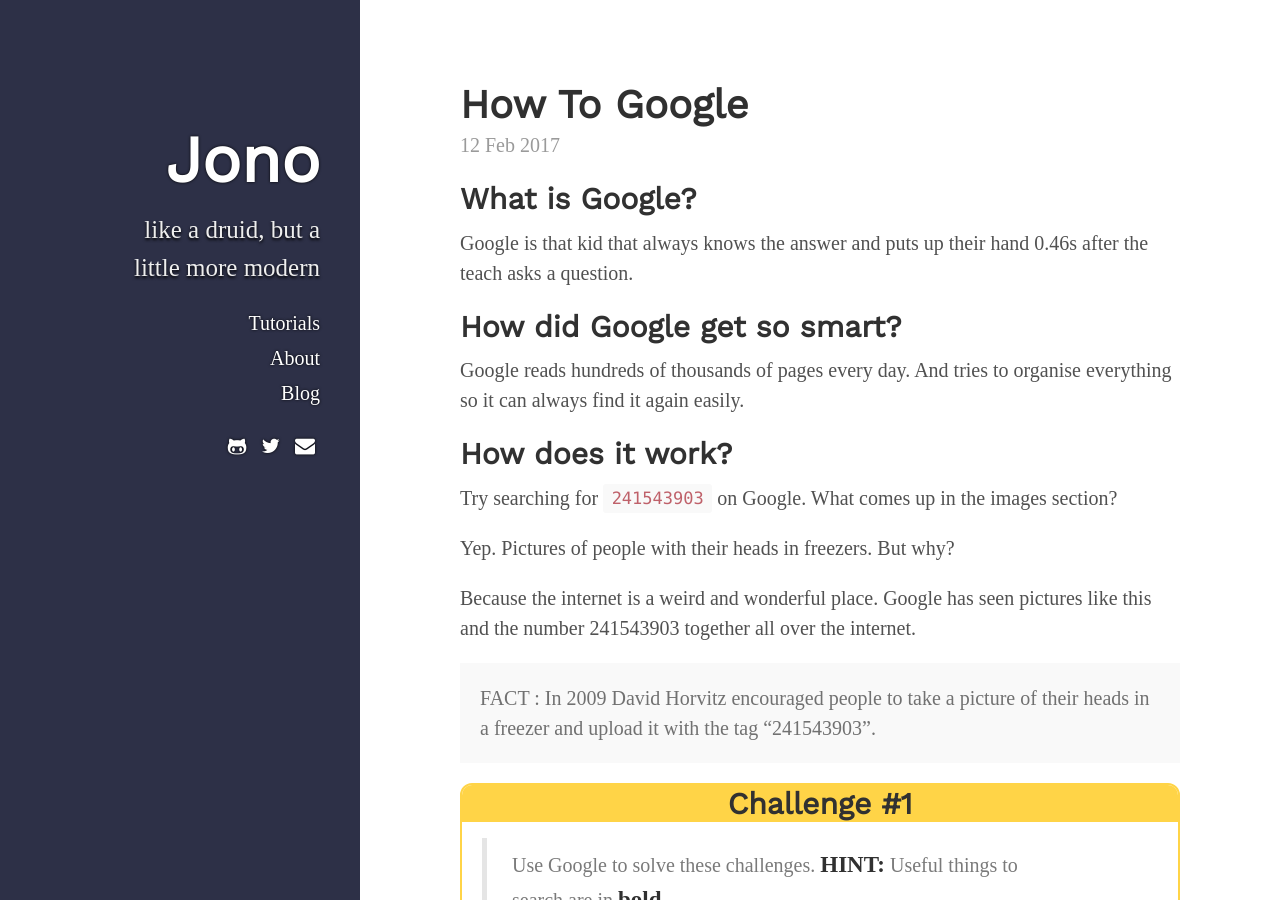
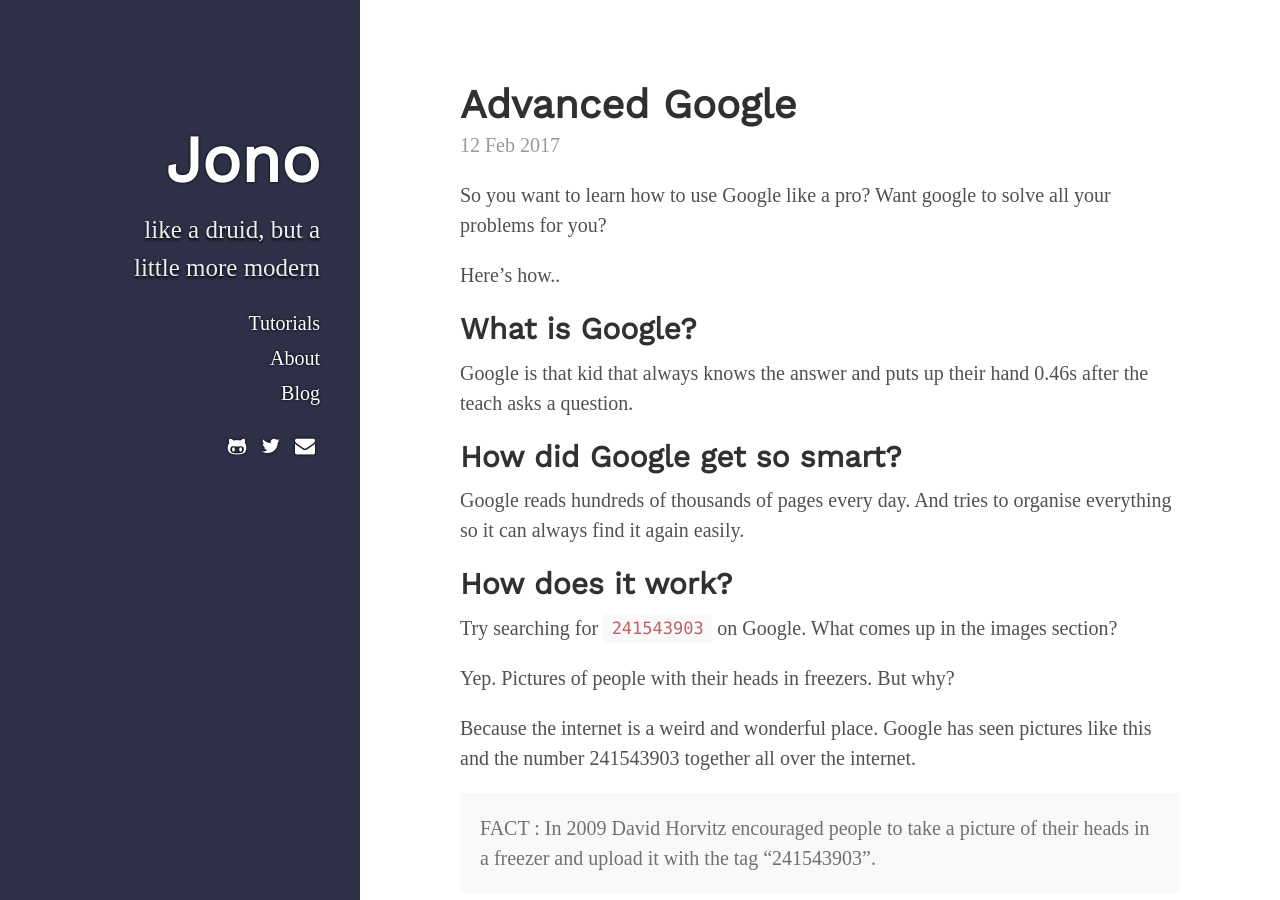
Before and after one commit to foopod/blog-2.0, a Jekyll site: the page built from _tutorials/how-to-gooogle.md, in a window 1280 px wide and 900 px high. Built offline with Jekyll 4.4.1, drawn with Linux system fonts in a browser that asks for light colours; nearby versions of some CDN libraries; some web fonts are replaced; comment, search, counter and statistics services are not loaded.

Commit message:
Update how-to-gooogle.md

```diff
--- a/_tutorials/how-to-gooogle.md
+++ b/_tutorials/how-to-gooogle.md
@@ -1,12 +1,16 @@
 ---
 layout: post
-title: How To Google
+title: Advanced Google
 date: 2017-02-12
 tags: []
 tagline: What google can do for you
 description: Why solve a problem someone else has solved? Let Google do it and save your energy for other things.
 image: /public/images/google.png
 ---
+
+So you want to learn how to use Google like a pro? Want google to solve all your problems for you?
+
+Here's how..
 
 ## What is Google?
 
```
